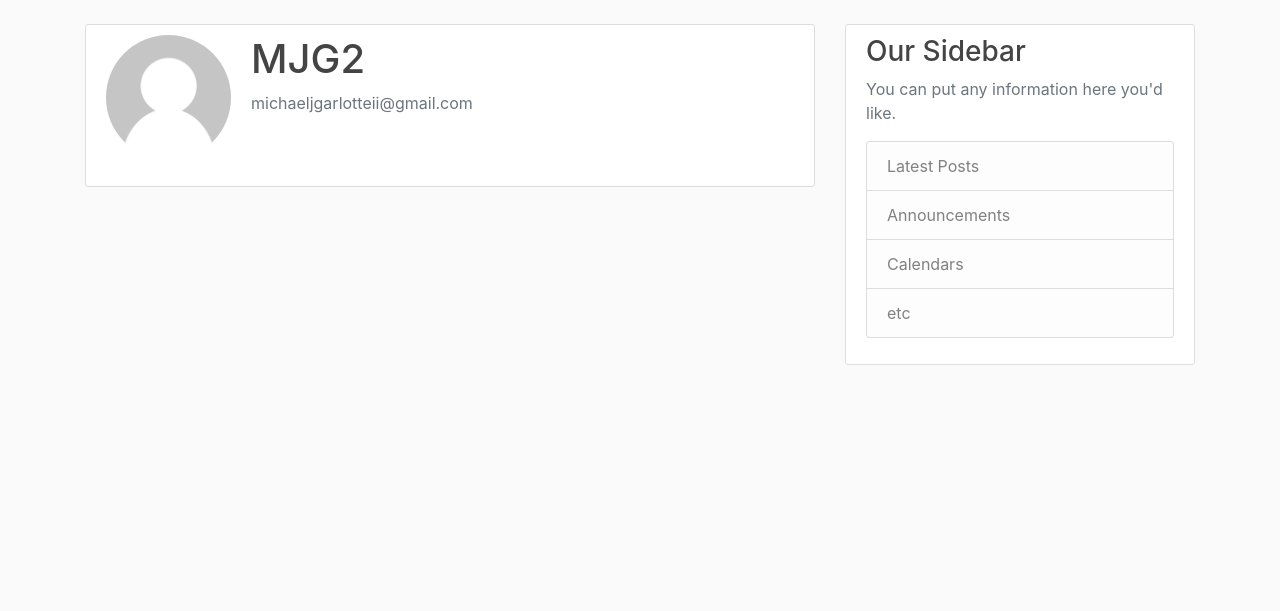
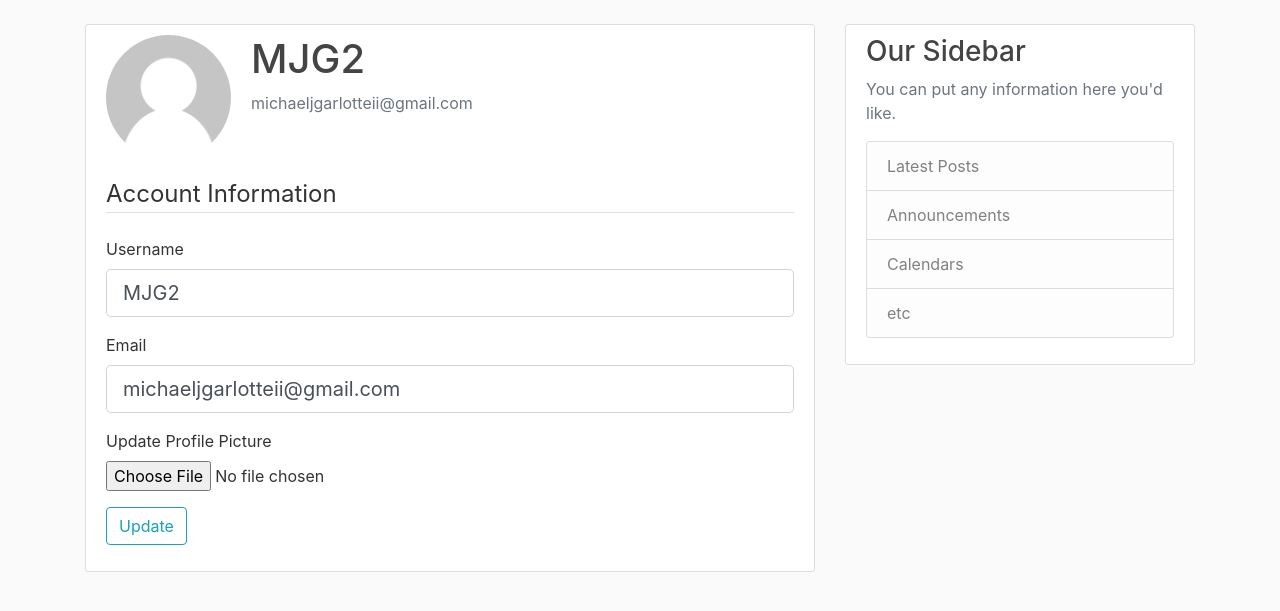
Before and after one commit to MichaelJGarlotteII/personalFlaskBlog, a Flask app: page /account in a window 1280 px wide. Shown: the part 56-667 px from the top of the page. Run offline with Flask 2, Linux system fonts and the light colour scheme; a user stored in the database is signed in; some libraries are stand-ins or nearby versions.

Commit message:
Account Updating

```diff
--- a/flaskBlog/forms.py
+++ b/flaskBlog/forms.py
@@ -1,4 +1,5 @@
 from flask_wtf import FlaskForm
+from flask_wtf.file import FileField, FileAllowed
 from flask_login import current_user
 from wtforms import StringField, PasswordField, SubmitField, BooleanField
 from wtforms.validators import DataRequired, Length, Email, EqualTo, ValidationError
@@ -31,14 +32,17 @@ class LogInForm(FlaskForm):
 class UpdateAccountForm(FlaskForm):
     username = StringField('Username', validators=[DataRequired(), Length(min=2, max=20)])
     email = StringField('Email', validators=[DataRequired(), Email()])
+    picture = FileField('Update Profile Picture', validators=[FileAllowed(['jpg', 'png', 'gif'])])
     submit = SubmitField('Update')
 
     def validate_username(self, username):
-        user = User.query.filter_by(username=username.data).first()
-        if user:
-            raise ValidationError('This username is already taken, please choose a different one.')
+        if username.data != current_user.username:
+            user = User.query.filter_by(username=username.data).first()
+            if user:
+                raise ValidationError('This username is already taken, please choose a different one.')
 
     def validate_email(self, email):
-        user = User.query.filter_by(email=email.data).first()
-        if user:
-            raise ValidationError('This email is already taken, please choose a different one.')
+        if email.data != current_user.email:
+            user = User.query.filter_by(email=email.data).first()
+            if user:
+                raise ValidationError('This email is already taken, please choose a different one.')
--- a/flaskBlog/routes.py
+++ b/flaskBlog/routes.py
@@ -1,6 +1,9 @@
+import os
+import secrets
+from PIL import Image
 from flask import render_template, url_for, flash, redirect, request
 from flaskBlog import app, db, bcrypt
-from flaskBlog.forms import RegistrationForm, LogInForm
+from flaskBlog.forms import RegistrationForm, LogInForm, UpdateAccountForm
 from flaskBlog.models import User, Post
 from flask_login import login_user, current_user, logout_user, login_required
 
@@ -67,8 +70,34 @@ def logout():
     logout_user()
     return redirect(url_for('home'))
 
-@app.route("/account")
+
+def save_picture(form_picture):
+    random_hex = secrets.token_hex(8)
+    _, f_ext = os.path.splitext(form_picture.filename)
+    picture_fn = random_hex + f_ext
+    picture_path = os.path.join(app.root_path, 'static/profile_pics', picture_fn)
+    output_size = (125, 125)
+    i = Image.open(form_picture)
+    i.thumbnail(output_size)
+    i.save(picture_path)
+    return picture_fn
+
+
+@app.route("/account", methods=['GET', 'POST'])
 @login_required
 def account():
+    form = UpdateAccountForm()
+    if form.validate_on_submit():
+        if form.picture.data:
+            picture_file = save_picture(form.picture.data)
+            current_user.image_file = picture_file
+        current_user.username = form.username.data
+        current_user.email = form.email.data
+        db.session.commit()
+        flash('Your account has been updated!', 'success')
+        return redirect(url_for('account'))
+    elif request.method == 'GET':
+        form.username.data = current_user.username
+        form.email.data = current_user.email
     image_file = url_for('static', filename='profile_pics/' + current_user.image_file)
-    return render_template('account.html', title='Account', image_file = image_file)
+    return render_template('account.html', title='Account', image_file=image_file, form=form)
--- a/flaskBlog/templates/account.html
+++ b/flaskBlog/templates/account.html
@@ -8,6 +8,55 @@
       <p class="text-secondary">{{ current_user.email }}</p>
     </div>
   </div>
-  <!-- FORM HERE -->
+    <form method='POST' action="" enctype="multipart/form-data">
+      {{ form.hidden_tag() }}
+      <fieldset class="form group">
+        <legend class="border-bottom mb-4">Account Information</legend>
+        <div class='form-group'>
+          {{ form.username.label(class="form-control-label") }}
+
+          {% if form.username.errors %}
+            {{ form.username(class="form-control form-control-lg is-invalid") }}
+            <div class="invalid-feedback">
+              {% for error in form.username.errors %}
+                <span>{{ error }}</span>
+              {% endfor %}
+            </div>
+          {% else %}
+            {{ form.username(class="form-control form-control-lg") }}
+          {% endif %}
+        </div>
+
+        <div class='form-group'>
+          {{ form.email.label(class="form-control-label") }}
+
+          {% if form.email.errors %}
+            {{ form.email(class="form-control form-control-lg is-invalid") }}
+            <div class="invalid-feedback">
+              {% for error in form.email.errors %}
+                <span>{{ error }}</span>
+              {% endfor %}
+            </div>
+          {% else %}
+            {{ form.email(class="form-control form-control-lg") }}
+          {% endif %}
+        </div>
+
+        <div class='form-group'>
+          {{ form.picture.label() }}
+          {{ form.picture(class="form-control-file") }}
+          {% if form.picture.errors %}
+            {% for error in form.picture.errors %}
+              <span class="text-danger">{{ error }}</span>
+            {% endfor %}
+          {% endif %}
+      </fieldset>
+
+
+      <div class='form-group'>
+        {{ form.submit(class="btn btn-outline-info") }}
+      </div>
+
+    </form>
   </div>
 {% endblock content %}
```
Also changed, not shown: flaskBlog/site.db, flaskBlog/static/profile_pics/486cda9b5a42be8a.png (added).
